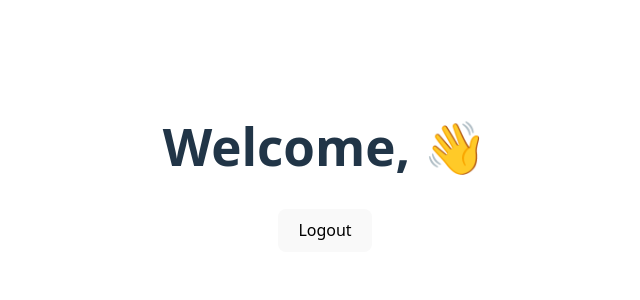
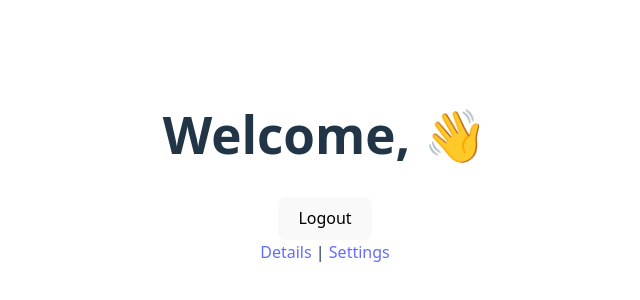
Before and after one commit to xieumar/alx-fe-reactjs, a React (Vite) app in the folder react-router-advanced/: page /profile in a window 1280 px wide. Shown: the part 232-532 px from the top of the page, without its empty margins (315-955 px from the left). Built offline with nearby package versions, Linux system fonts and the light colour scheme.

Commit message:
made changes

```diff
--- a/react-router-advanced/src/App.jsx
+++ b/react-router-advanced/src/App.jsx
@@ -1,16 +1,19 @@
 import './App.css'
 import { BrowserRouter as Router, Routes, Route } from "react-router-dom";
 import Profile from "./components/Profile";
+import ProfileDetails from './components/ProfileDetails';
+import ProfileSettings from './components/ProfileSettings';
 import ProtectedRoute from "./components/ProtectedRoute";
 import Login from "./components/Login";
 import Blogpost from './components/Blogpost';
+
 function App() {
 
 
   return (
-   <Router>
+    <Router>
       <Routes>
-        <Route path='/profile/*' element={<Profile />}/>
+        <Route path='/profile/*' element={<Profile />} />
         <Route path="/blog/:postId" element={<Blogpost />} />
         <Route path="/login" element={<Login />} />
         <Route
@@ -19,10 +22,13 @@ function App() {
             <ProtectedRoute>
               <Profile />
             </ProtectedRoute>
-          }
-        />
+          }>
+          <Route path="details" element={<ProfileDetails />} />
+          <Route path="settings" element={<ProfileSettings />} />
+        </Route>
+
       </Routes>
-   </Router>
+    </Router>
   )
 }
 
--- a/react-router-advanced/src/components/Profile.jsx
+++ b/react-router-advanced/src/components/Profile.jsx
@@ -1,5 +1,5 @@
 import { useAuthStore } from "./store";
-import { useNavigate, Outlet } from "react-router-dom";
+import { useNavigate, Outlet, Link } from "react-router-dom";
 
 function Profile() {
   const user = useAuthStore((state) => state.user);
@@ -15,7 +15,13 @@ function Profile() {
     <div>
       <h1>Welcome, {user?.name} 👋</h1>
       <button onClick={handleLogout}>Logout</button>
-      <Outlet />
+
+      <nav>
+        <Link to="details">Details</Link> |{" "}
+        <Link to="settings">Settings</Link>
+      </nav>
+
+      <Outlet /> {/* renders ProfileDetails or ProfileSettings */}
     </div>
   );
 }
--- /dev/null
+++ b/react-router-advanced/src/components/ProfileDetails.jsx
@@ -0,0 +1,9 @@
+import React from 'react'
+
+function ProfileDetails() {
+  return (
+    <div>ProfileDetails</div>
+  )
+}
+
+export default ProfileDetails
--- /dev/null
+++ b/react-router-advanced/src/components/ProfileSettings.jsx
@@ -0,0 +1,9 @@
+import React from 'react'
+
+function ProfileSettings() {
+  return (
+    <div>ProfileSettings</div>
+  )
+}
+
+export default ProfileSettings
```
